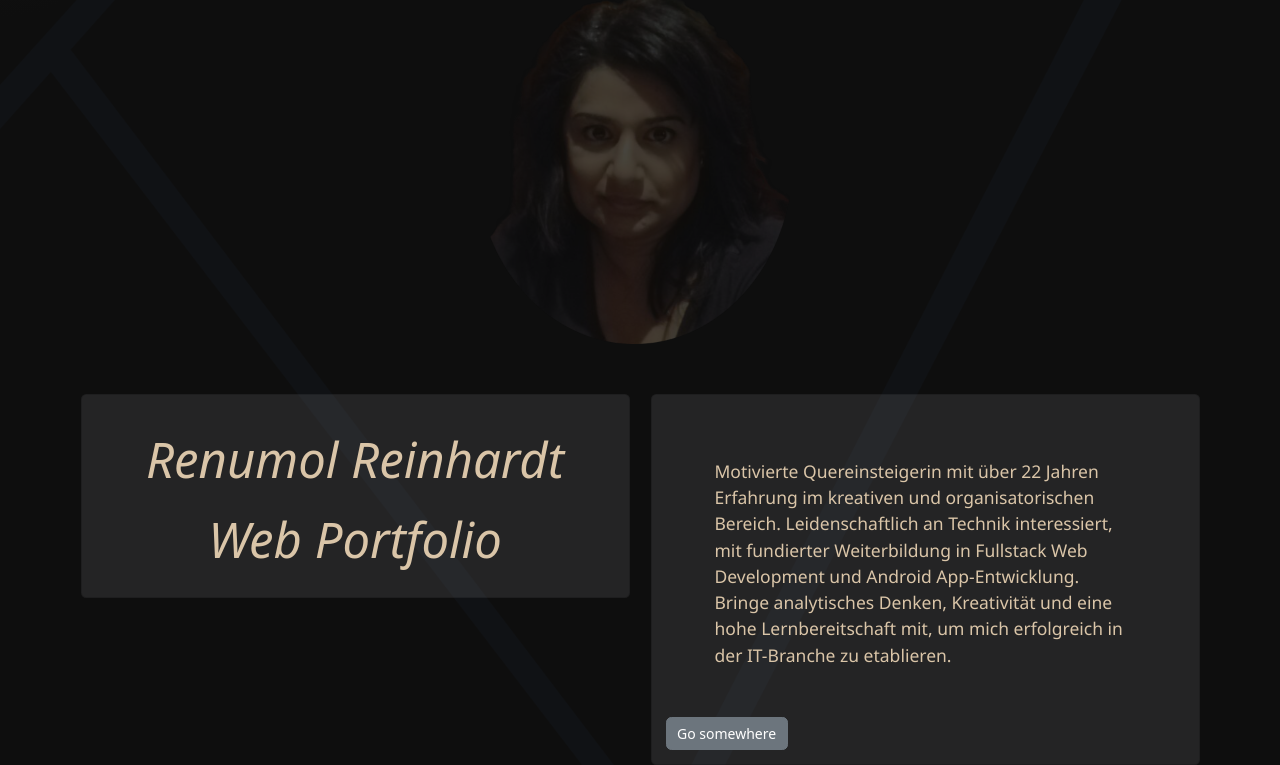
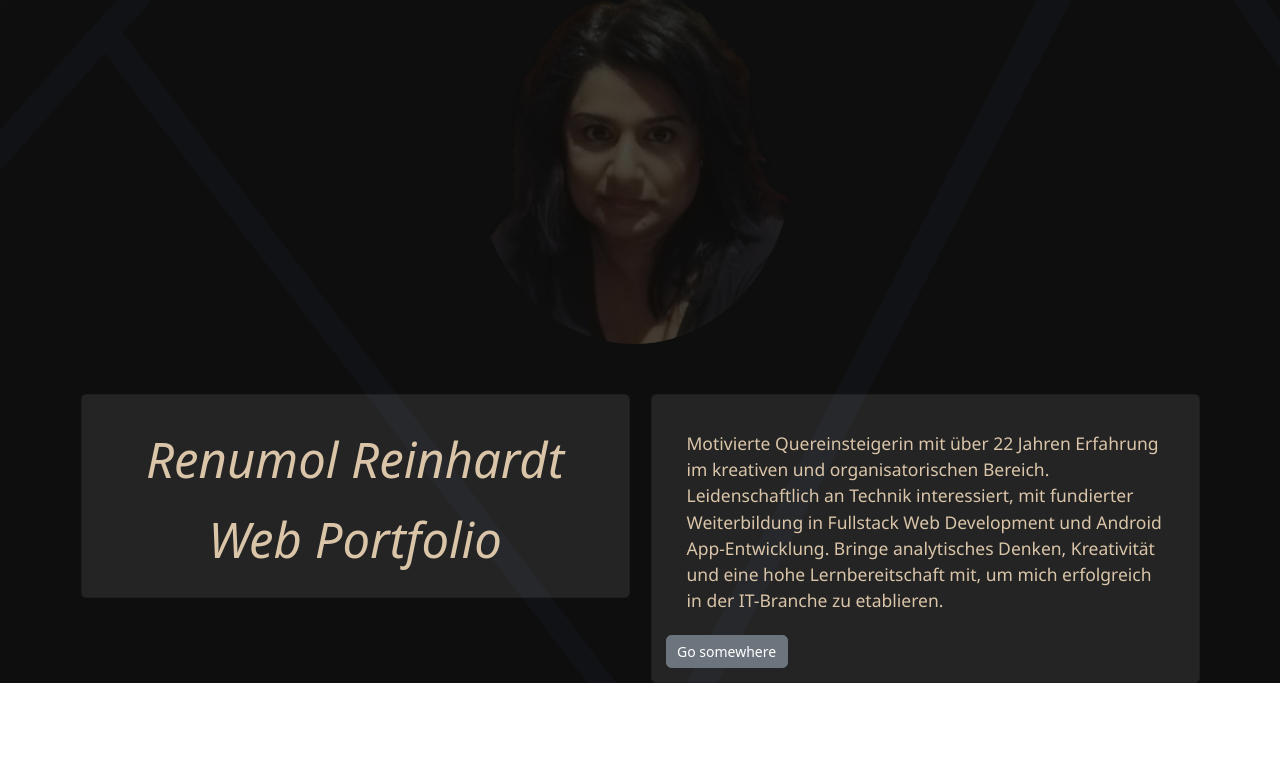
Before and after one commit to RenoR-711/Portfolio-Website, a website: page index.html in a window 1280 px wide. Shown: the part 133-898 px from the top of the page. After the commit the page ends 816 px from the top, so only its background shows below. Drawn offline with nearby package versions, Linux system fonts and the light colour scheme.

Commit message:
Update index.html

```diff
--- a/index.html
+++ b/index.html
@@ -137,7 +137,7 @@
 
       <div class="container">
         <div class="row">
-          <div class="col-sm-6 mb-3 mb-sm-0">
+          <div class="col-sm-6 mb-5 mb-sm-0">
             <div class="card rounded text-body-emphasis bg-body-secondary bg-opacity-10">
               <span style="color: var(--gold)">
                 <div class="card-body">
@@ -151,7 +151,7 @@
             <div class="card rounded text-body-emphasis bg-body-secondary bg-opacity-10">
               <span style="color: var(--gold)">
                 <div class="card-body">
-                  <p class="lead p-2 m-5"> Motivierte Quereinsteigerin mit über 22 Jahren Erfahrung im kreativen und organisatorischen Bereich. Leidenschaftlich an Technik interessiert, mit fundierter Weiterbildung in Fullstack Web Development und Android App-Entwicklung. Bringe analytisches Denken, Kreativität und eine hohe Lernbereitschaft mit, um mich erfolgreich in der IT-Branche zu etablieren.</p>
+                  <p class="lead p-2 m-3"> Motivierte Quereinsteigerin mit über 22 Jahren Erfahrung im kreativen und organisatorischen Bereich. Leidenschaftlich an Technik interessiert, mit fundierter Weiterbildung in Fullstack Web Development und Android App-Entwicklung. Bringe analytisches Denken, Kreativität und eine hohe Lernbereitschaft mit, um mich erfolgreich in der IT-Branche zu etablieren.</p>
                   <a href="#" class="btn btn-secondary">Go somewhere</a>
                 </div>
               </span>
```
